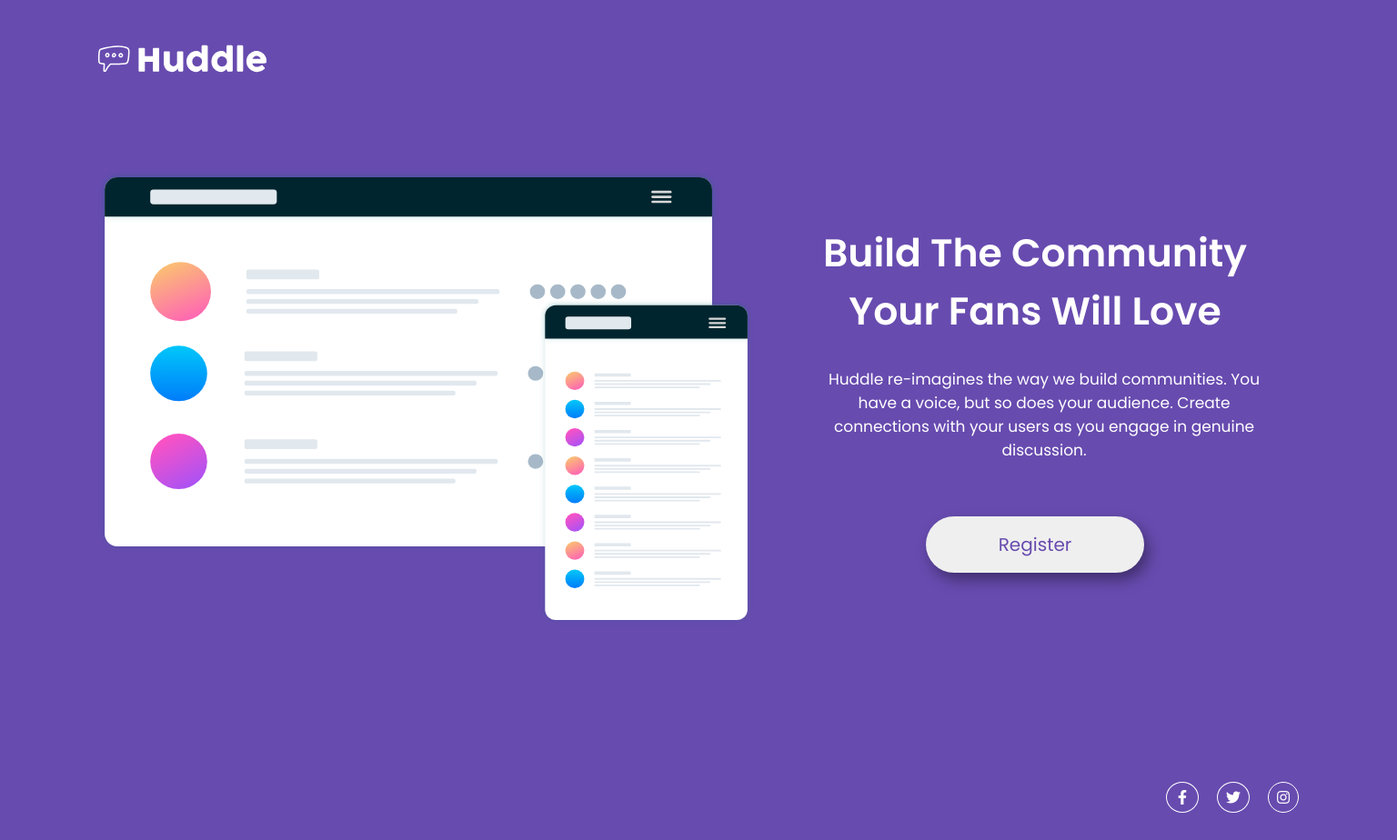
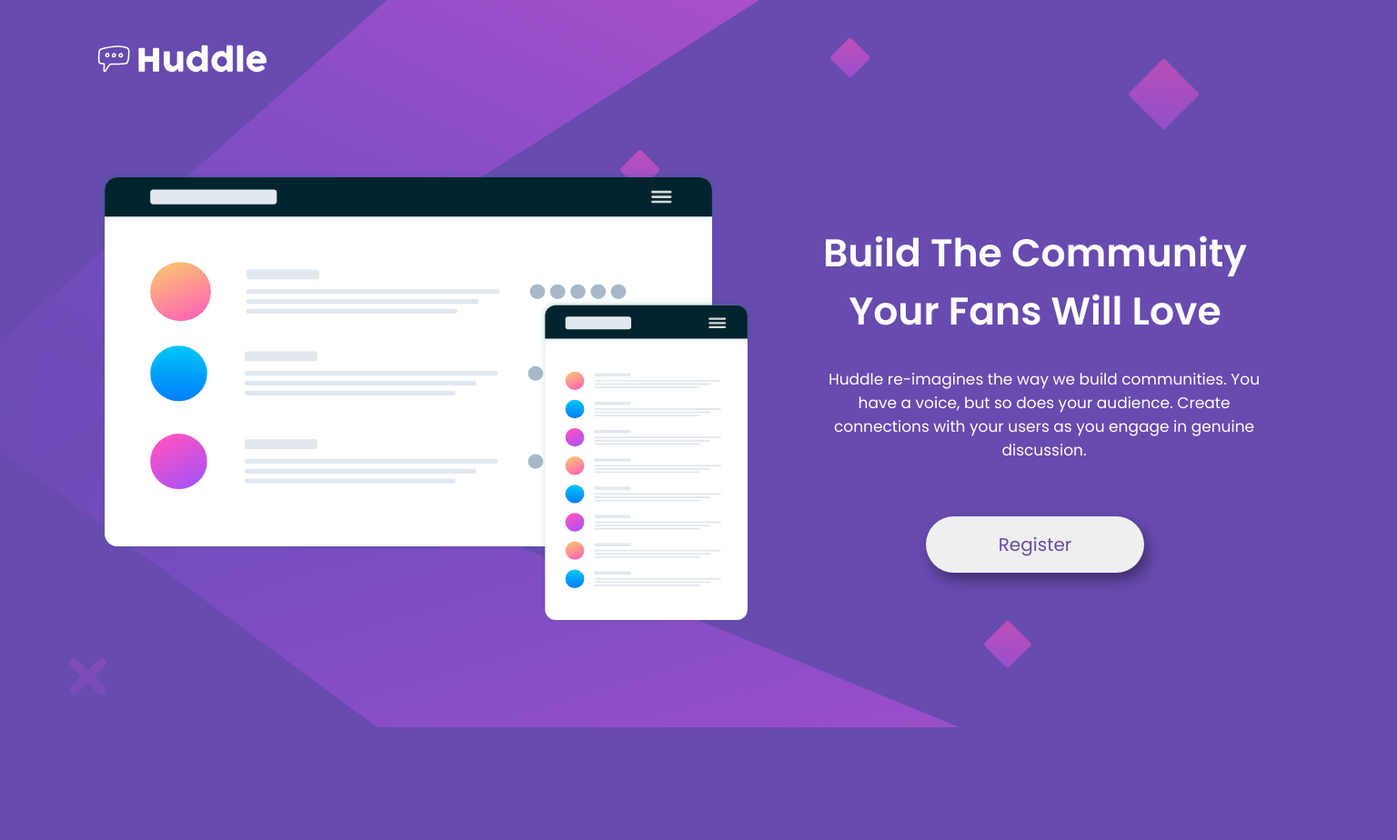
Before and after one commit to ralphsulit/huddle-lading-page, a plain HTML site: page index.html in a window 1536 px wide. Shown: the whole page at 91% size. After the commit the page ends 810 px from the top, so only its background shows below. Drawn offline with Linux system fonts and the light colour scheme.

Commit message:
added background image for mobile,table, and desktop

```diff
--- a/index.html
+++ b/index.html
@@ -32,15 +32,6 @@
         </div>
       </div>
     </section>
-    <footer>
-      <div class="icon">
-        <div><i class="fab fa-facebook-f"></i></div>
-        <div><i class="fab fa-twitter"></i></div>
-        <div><i class="fab fa-instagram"></i></div>
-      </div>
-      </p>
-    </footer>
   </div>
-
 </body>
 </html>
--- a/main.css
+++ b/main.css
@@ -17,6 +17,10 @@ COlORS
 
 
 body {
+  background: url(images/bg-mobile.svg);
+  background-color:hsl(257, 40%, 49%);
+  background-repeat: no-repeat;
+  background-size: contain;
   color: #fff;
   width: 100%;
   height: 100vh;
@@ -27,6 +31,7 @@ body {
 
 .container {
   padding: 30px 50px;
+  min-height: calc(100vh - 44.1167px - 34px);
 }
 
 /**************
@@ -47,7 +52,7 @@ Section
 }
 
 .left-container img{
-  width: 270px;
+  width: 300px;
   margin: 50px 0;
 }
 
@@ -87,7 +92,7 @@ Section
 Footer
 **************/
 footer {
-  margin-top: 30px;
+  margin-bottom: 20px;
 }
 
 .icon {
@@ -120,7 +125,14 @@ Tablets
 @media (min-width: 768px) {
   body {
     width: 100%;
+  }
 
+  .container {
+    max-width: 1000px;
+    max-height: 1024px;
+    display: flex;
+    flex-direction: column;
+    justify-content: center;
   }
 
   .left-container img {
@@ -135,16 +147,17 @@ Tablets
     margin-top: 20px;
   }
 
-  footer {
-    margin-top: 80px;
-  }
-
-
 /**************
 Media Query:
 Desktop
 **************/
 @media (min-width: 1440px) {
+  body {
+    background: url(images/bg-desktop.svg);
+    background-repeat: no-repeat;
+    background-size: contain;
+    background-color:hsl(257, 40%, 49%);
+  }
 
   /**************
   Header
@@ -159,7 +172,7 @@ Desktop
   **************/
   .container {
     max-width: 1440px;
-    margin: auto;
+    margin: 0 auto;
   }
 
   section {
@@ -176,7 +189,13 @@ Desktop
 
   /**************
   DETAILS SECTION
-  **************/
+  /* ************** */
+
+  .container {
+    padding: 30px 50px;
+    min-height: calc(100vh - 80px - 34px);
+  }
+
   .details {
     width: 600px;
     padding: 100px 60px
@@ -213,6 +232,12 @@ Desktop
 /**************
 Footer
 **************/
+footer {
+  width: 100%;
+  margin: 0 auto;
+  max-width: 1340px;
+}
+
 .icon {
   display: flex;
   justify-content: flex-end;
```
